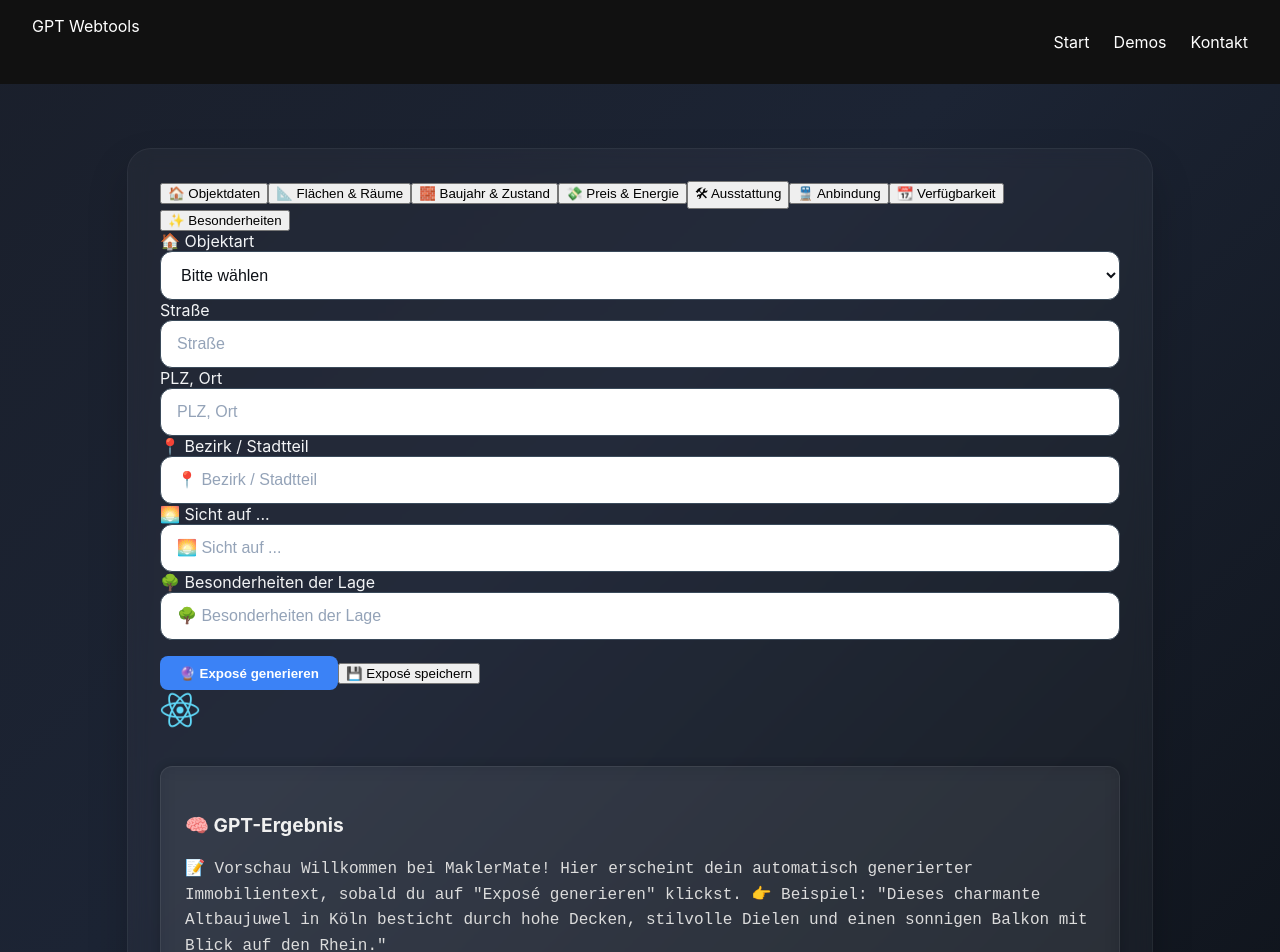
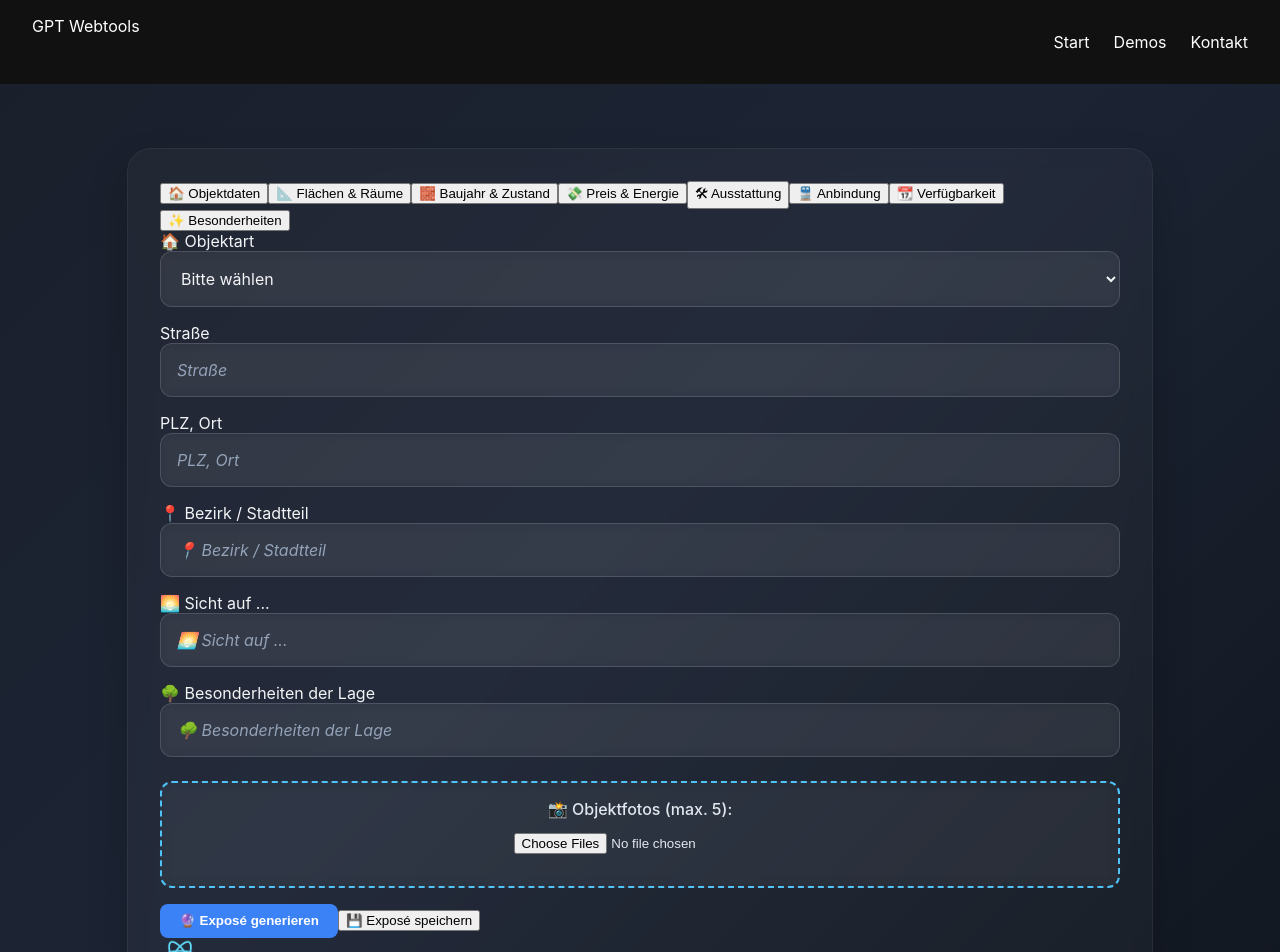
Before and after one commit to M-Sieger/MaklerMate-MVP, a React (Create React App) app: page /expose in a window 1280 px wide. Shown: the top 952 px of the page. Built offline with nearby package versions, Linux system fonts and the light colour scheme.

Commit message:
✨ Added ImageUpload-Komponente mit Bildvorschau (max. 5 Bilder) – Zustand über ExposeTool steuerbar, mit CSS-Styling in ./components

```diff
--- a/src/components/ExposeForm.jsx
+++ b/src/components/ExposeForm.jsx
@@ -1,4 +1,10 @@
+// src/components/ExposeForm.jsx
+
 import React, { useState } from 'react';
+
+import styles from '../styles/ExposeForm.module.css';
+
+// 💅 Modularisiertes Styling für Inputs
 
 const TABS = [
   { id: 'objekt', label: '🏠 Objektdaten' },
@@ -21,32 +27,48 @@ const ExposeForm = ({ formData, setFormData, onChange }) => {
   };
 
   const renderInput = (name, placeholder, type = 'input') => (
-    <div>
+    <div className={styles.formGroup}>
       <label>{placeholder}</label>
       {type === 'textarea' ? (
-        <textarea name={name} value={formData[name] || ''} onChange={handleLocalChange} placeholder={placeholder} />
-      ) : type === 'select' ? (
-        <select name={name} value={formData[name] || ''} onChange={handleLocalChange}>
-          <option value=''>{placeholder}</option>
-        </select>
+        <textarea
+          name={name}
+          value={formData[name] || ''}
+          onChange={handleLocalChange}
+          placeholder={placeholder}
+          className={styles.fancyInput}
+        />
       ) : (
-        <input name={name} value={formData[name] || ''} placeholder={placeholder} onChange={handleLocalChange} />
+        <input
+          name={name}
+          value={formData[name] || ''}
+          placeholder={placeholder}
+          onChange={handleLocalChange}
+          className={styles.fancyInput}
+        />
       )}
     </div>
   );
+
 
     const renderTab = () => {
     switch (activeTab) {
       case 'objekt':
         return (
           <>
+            <div className={styles.formGroup}>
               <label>🏠 Objektart</label>
-            <select name='objektart' value={formData.objektart} onChange={handleLocalChange}>
+              <select
+                name='objektart'
+                value={formData.objektart || ''}
+                onChange={handleLocalChange}
+                className={styles.fancyInput}
+              >
                 <option value=''>Bitte wählen</option>
                 <option>Wohnung</option>
                 <option>Haus</option>
                 <option>Gewerbe</option>
               </select>
+            </div>
             {renderInput('strasse', 'Straße')}
             {renderInput('ort', 'PLZ, Ort')}
             {renderInput('bezirk', '📍 Bezirk / Stadtteil')}
@@ -142,6 +164,7 @@ const ExposeForm = ({ formData, setFormData, onChange }) => {
     }
   };
 
+
   return (
     <div className="form-wrapper">
       <div className="tab-header">
--- /dev/null
+++ b/src/components/ImageUpload.jsx
@@ -0,0 +1,63 @@
+// src/components/ImageUpload.jsx
+
+import React, { useRef } from 'react';
+
+import styles from './ImageUpload.module.css'; // 🎨 Modul-CSS für Styling
+
+/**
+ * Komponente zum Upload und Vorschau von bis zu 5 Bildern.
+ * Props:
+ * - images: Array der aktuellen Base64-Bilder
+ * - setImages: Funktion zum Aktualisieren des Bild-Arrays
+ */
+const ImageUpload = ({ images, setImages }) => {
+  const fileInputRef = useRef(); // 📎 Referenz auf das Datei-Input-Element
+
+  /**
+   * Wandelt FileList in Base64-Daten um und limitiert auf max. 5 Bilder.
+   */
+  const handleFiles = (files) => {
+    const fileArray = Array.from(files).slice(0, 5); // max. 5 Bilder
+    const readers = fileArray.map(file => {
+      return new Promise((resolve) => {
+        const reader = new FileReader();
+        reader.onload = (e) => resolve(e.target.result); // Base64 extrahieren
+        reader.readAsDataURL(file);
+      });
+    });
+
+    // ⏳ Sobald alle Files geladen → als Array setzen
+    Promise.all(readers).then((base64Array) => {
+      setImages(base64Array);
+    });
+  };
+
+  return (
+    <div className={styles.uploadWrapper}>
+      <label className={styles.label}>📸 Objektfotos (max. 5):</label>
+
+      {/* 🔼 Dateiupload */}
+      <input
+        type="file"
+        multiple
+        accept="image/*"
+        ref={fileInputRef}
+        onChange={(e) => handleFiles(e.target.files)}
+      />
+
+      {/* 🖼️ Bildvorschau */}
+      <div className={styles.previewContainer}>
+        {images.map((img, index) => (
+          <img
+            key={index}
+            src={img}
+            alt={`Bild ${index + 1}`}
+            className={styles.previewImage}
+          />
+        ))}
+      </div>
+    </div>
+  );
+};
+
+export default ImageUpload;
--- /dev/null
+++ b/src/components/ImageUpload.module.css
@@ -0,0 +1,35 @@
+/* 🎨 Bild-Upload Styling */
+
+.uploadWrapper {
+  margin-top: 1.5rem;
+  padding: 1rem;
+  border-radius: 12px;
+  background-color: rgba(255, 255, 255, 0.03);
+  border: 2px dashed #4fc3f7;
+  backdrop-filter: blur(8px);
+  text-align: center;
+  color: #e2e8f0;
+}
+
+.label {
+  display: block;
+  margin-bottom: 0.8rem;
+  font-weight: 500;
+  font-size: 1rem;
+}
+
+.previewContainer {
+  display: flex;
+  flex-wrap: wrap;
+  gap: 0.8rem;
+  justify-content: center;
+  margin-top: 1rem;
+}
+
+.previewImage {
+  width: 120px;
+  height: auto;
+  border-radius: 8px;
+  object-fit: cover;
+  box-shadow: 0 0 8px rgba(0, 0, 0, 0.3);
+}
--- a/src/pages/ExposeTool.jsx
+++ b/src/pages/ExposeTool.jsx
@@ -1,31 +1,37 @@
-// Datei: ExposeTool.jsx
+// src/pages/ExposeTool.jsx
 
-// 📦 Styles & Core
-import '../styles/ExposeTool.css'; // ✅ Style-Abgleich mit Glassmorphismus & modernem UI
+// 🌈 Style: Hauptlayout mit Glassmorphismus
+import '../styles/ExposeTool.css';
 
 import React, { useState } from 'react';
 
+// 🔁 Externe Komponenten & Hooks
 import ExportButtons from '../components/ExportButtons';
 import ExposeForm from '../components/ExposeForm';
 import GPTOutputBox from '../components/GPTOutputBox';
-import Loader from '../components/Loader';
+import ImageUpload from '../components/ImageUpload';
 import SavedExposes from '../components/SavedExposes';
 import useSavedExposes from '../hooks/useSavedExposes';
+// 🤖 GPT-Kommunikation
 import {
   fetchGPTResponse,
   generatePrompt,
 } from '../lib/openai';
 
 export default function ExposeTool() {
+  // 📦 Formular-State
   const [formData, setFormData] = useState({
     objektart: '', strasse: '', ort: '', bezirk: '', sicht: '', lagebesonderheiten: '',
     wohnflaeche: '', grundstueck: '', zimmer: '', baujahr: '', zustand: '',
     preis: '', energie: '', besonderheiten: ''
   });
+
   const [isLoading, setIsLoading] = useState(false);
   const [output, setOutput] = useState('');
   const [selectedStyle, setSelectedStyle] = useState('emotional');
+  const [images, setImages] = useState([]); // 🖼️ Bilder für Exposé
 
+  // 💾 Exposé-Speicher
   const {
     exposes,
     addExpose,
@@ -33,11 +39,13 @@ export default function ExposeTool() {
     loadExpose
   } = useSavedExposes();
 
+  // 🖊️ Formulareingaben
   const handleChange = (e) => {
     const { name, value } = e.target;
     setFormData((prev) => ({ ...prev, [name]: value }));
   };
 
+  // ✨ Exposé generieren via GPT
   const handleGenerate = async () => {
     if (!formData || Object.values(formData).every((val) => val === '')) {
       alert("Bitte zuerst das Formular ausfüllen.");
@@ -50,15 +58,12 @@ export default function ExposeTool() {
     setIsLoading(true);
     try {
       const gptText = await fetchGPTResponse(prompt);
-      console.log("[DEBUG] Rohwert von fetchGPTResponse:", gptText);
-
       const extracted = typeof gptText === 'object' && gptText.result
         ? gptText.result.trim?.()
         : typeof gptText === 'string'
           ? gptText.trim?.()
           : '';
 
-      console.log("[DEBUG] Übergabe an GPTOutputBox → output:", extracted);
       setOutput(extracted || '⚠️ Kein GPT-Ergebnis erhalten.');
     } catch (err) {
       console.error('Fehler bei GPT:', err);
@@ -68,13 +73,21 @@ export default function ExposeTool() {
     }
   };
 
+  // 💾 Exposé speichern
   const handleSaveExpose = () => {
-    addExpose({ formData, output, selectedStyle });
+    addExpose({ formData, output, selectedStyle, images });
   };
 
   return (
     <div className="expose-tool-container">
+
+      {/* 📝 Hauptformular */}
       <ExposeForm formData={formData} setFormData={setFormData} onChange={handleChange} />
+
+      {/* 📸 Foto-Upload */}
+      <ImageUpload images={images} setImages={setImages} />
+
+      {/* 🔮 Exposé generieren */}
       <button
         onClick={handleGenerate}
         className={`generate-button ${isLoading ? 'loading' : ''}`}
@@ -84,10 +97,10 @@ export default function ExposeTool() {
         {isLoading ? "Generiere..." : "🔮 Exposé generieren"}
       </button>
 
-
+      {/* 💾 Speichern */}
       <button className="save-button" onClick={handleSaveExpose}>💾 Exposé speichern</button>
 
-      {/* 🖨️ Export-Zielbereich mit GPT-Vorschau + Logo */}
+      {/* 📄 Ergebnis & Export */}
       <div id="pdf-export-section">
         <div id="pdf-logo" className="pdf-logo">
           <img src="/logo192.png" alt="MaklerMate Logo" height={40} />
--- /dev/null
+++ b/src/styles/ExposeForm.module.css
@@ -0,0 +1,31 @@
+.formGroup {
+  margin-bottom: 1rem;
+  display: flex;
+  flex-direction: column;
+}
+
+.fancyInput {
+  background: rgba(255, 255, 255, 0.05);
+  color: #f3f4f6;
+  border: 1px solid rgba(255, 255, 255, 0.15);
+  border-radius: 12px;
+  padding: 1rem;
+  font-size: 1rem;
+  width: 100%;
+  box-sizing: border-box;
+  transition: all 0.3s ease;
+  backdrop-filter: blur(6px);
+  font-family: 'Inter', sans-serif;
+}
+
+.fancyInput:focus {
+  border-color: #4fc3f7;
+  background: rgba(255, 255, 255, 0.1);
+  box-shadow: 0 0 0 2px rgba(79, 195, 247, 0.5);
+  outline: none;
+}
+
+.fancyInput::placeholder {
+  color: #94a3b8;
+  font-style: italic;
+}
--- a/src/styles/ExposeTool.css
+++ b/src/styles/ExposeTool.css
@@ -50,19 +50,16 @@ body {
   border: 1px solid rgba(255, 255, 255, 0.05);
 }
 
-/* ✅ Allgemeine Inputs */
-input, textarea, select {
-  background-color: #ffffff;
-  color: #0d1117;
-  border: 1px solid #3a4a5a;
-  border-radius: 12px;
-  padding: 14px 16px;
-  font-size: 1rem;
-  width: 100%;
-  box-sizing: border-box;
-  transition: all 0.3s ease;
+/* 🧼 ❌ Entfernt: Globale Styles, die fancyTab überschrieben haben
+.tab-button {
+  ... 👈 war überschreibend, jetzt raus!
 }
+.tab-button.active {
+  ... 👈 war überschreibend, jetzt raus!
+}
+*/
 
+/* ✨ Fokus-Styling für Inputs */
 input:focus,
 textarea:focus,
 select:focus {
@@ -85,7 +82,7 @@ textarea::placeholder {
   margin-top: 1rem;
 }
 
-/* 🔘 Grundstil für alle Buttons */
+/* 🔘 Buttons */
 .btn {
   padding: 12px 20px;
   border-radius: 10px;
@@ -137,32 +134,6 @@ textarea::placeholder {
   font-size: 0.875rem;
 }
 
-/* 🗂 Tabs */
-.tabs-header {
-  display: flex;
-  justify-content: center;
-  gap: 1rem;
-  margin: 2rem 0 1rem;
-  border-bottom: 2px solid #4a5568;
-}
-
-.tab-button {
-  padding: 0.5rem 1rem;
-  font-weight: 500;
-  border: none;
-  background: none;
-  border-radius: 6px 6px 0 0;
-  color: #a0aec0;
-  cursor: pointer;
-  transition: color 0.2s ease;
-}
-
-.tab-button.active {
-  color: #4fc3f7;
-  background-color: rgba(255, 255, 255, 0.05);
-  font-weight: bold;
-}
-
 /* 🎯 Stil-Auswahl */
 .style-selector {
   margin: 1.5rem 0;
@@ -184,7 +155,7 @@ textarea::placeholder {
   border: 1px solid #3a4a5a;
 }
 
-/* ➕ Ergänzt für CSS Cleanup */
+/* ➕ Generator-Button */
 .generate-button {
   margin-top: 1rem;
   padding: 0.6rem 1.2rem;
@@ -202,13 +173,12 @@ textarea::placeholder {
   cursor: not-allowed;
 }
 
+/* Logo-Position */
 .pdf-logo {
   margin-bottom: 1rem;
 }
 
-
-
-/* 🔄 Spinner für Ladeanimation */
+/* 🔄 Spinner */
 .spinner {
   border: 4px solid rgba(255, 255, 255, 0.2);
   border-top: 4px solid #4fc3f7;
--- /dev/null
+++ b/src/styles/TabbedForm.module.css
@@ -0,0 +1,83 @@
+/* 🎨 TabbedForm.module.css – moderne Tabs & Input-Styling (konfliktfreie Benennung) */
+
+/* 📦 Wrapper für das ganze Tab-Formular */
+.tabbed-form {
+  margin-top: 2rem;
+}
+
+/* 🧭 Tabs-Header mit Glas-Effekt */
+.tabs-header {
+  display: flex;
+  justify-content: center;
+  gap: 0.5rem;
+  margin: 1.5rem 0 1rem;
+  border-bottom: 1px solid rgba(255, 255, 255, 0.08);
+  padding-bottom: 0.5rem;
+  overflow-x: auto;
+  scroll-behavior: smooth;
+}
+
+/* 🎨 Fancy Tab-Styling für Button */
+.fancyTab {
+  padding: 0.6rem 1rem;
+  font-weight: 500;
+  border: none;
+  background: rgba(255, 255, 255, 0.05);
+  border-radius: 12px;
+  color: #cbd5e1;
+  cursor: pointer;
+  transition: all 0.3s ease;
+  backdrop-filter: blur(8px);
+  font-size: 0.95rem;
+  display: flex;
+  align-items: center;
+  box-shadow: inset 0 0 0 1px rgba(255, 255, 255, 0.1);
+  white-space: nowrap;
+}
+
+.fancyTab:hover {
+  color: #f1f5f9;
+  background: rgba(255, 255, 255, 0.08);
+  box-shadow: 0 0 8px rgba(255, 255, 255, 0.08);
+}
+
+.fancyTab.active {
+  color: #4fc3f7;
+  background-color: rgba(255, 255, 255, 0.12);
+  font-weight: 600;
+  box-shadow: 0 2px 10px rgba(0, 0, 0, 0.25);
+  border-bottom: 2px solid #4fc3f7;
+}
+
+/* 🎯 Tab-Inhalt Fancy Style */
+.fancyTabContent {
+  padding: 1rem 0;
+}
+
+/* ✅ Fancy Input-Styling für alle Formularfelder */
+.fancyInput {
+  background: rgba(255, 255, 255, 0.05);
+  color: #f3f4f6;
+  border: 1px solid rgba(255, 255, 255, 0.15);
+  border-radius: 12px;
+  padding: 1rem;
+  font-size: 1rem;
+  width: 100%;
+  box-sizing: border-box;
+  transition: all 0.3s ease;
+  backdrop-filter: blur(6px);
+  font-family: 'Inter', sans-serif;
+  margin-bottom: 1rem;
+}
+
+.fancyInput:focus {
+  border-color: #4fc3f7;
+  background: rgba(255, 255, 255, 0.1);
+  box-shadow: 0 0 0 2px rgba(79, 195, 247, 0.5);
+  outline: none;
+}
+
+.fancyInput::placeholder {
+  color: #94a3b8;
+  font-style: italic;
+}
```
Also changed, not shown: src/components/TabbedForm.jsx (+18 -10 lines), 1 other file (tests, documents, lock files or other folders). Lines whose indentation alone changed are shown as unchanged.
